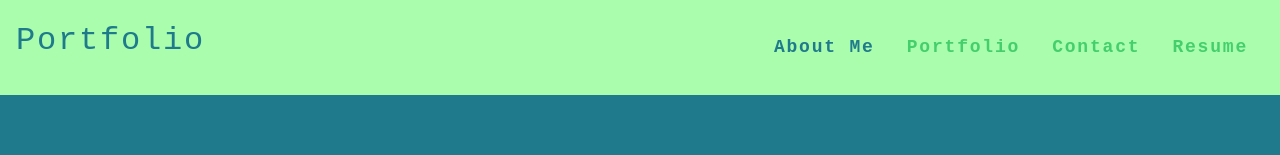
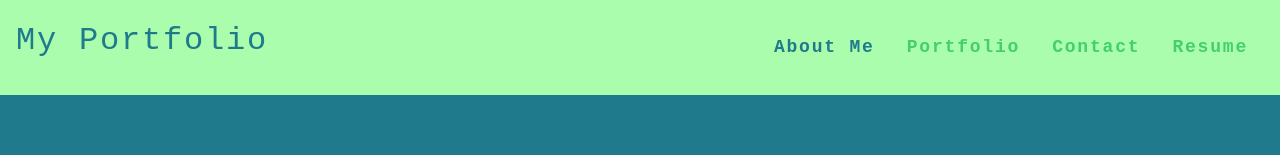
Before and after one commit to jsnbdrx/react-portfolio, a React (Create React App) app: page / in a window 1280 px wide. Shown: the top 155 px of the page. Built offline with nearby package versions, Linux system fonts and the light colour scheme.

Commit message:
minor updates

```diff
--- a/package.json
+++ b/package.json
@@ -11,6 +11,7 @@
     "react": "^17.0.2",
     "react-bootstrap": "^2.2.0",
     "react-dom": "^17.0.2",
+    "react-router-dom": "^6.2.2",
     "react-scripts": "5.0.0",
     "web-vitals": "^2.1.4"
   },
--- a/src/components/Header/index.js
+++ b/src/components/Header/index.js
@@ -7,7 +7,7 @@ function Header(props) {
     return (
         <header>
             <div>
-                <h2>Portfolio</h2>
+                <h2>My Portfolio</h2>
             </div>
             <div>
                 <Navigation
--- a/src/components/Resume/index.js
+++ b/src/components/Resume/index.js
@@ -28,7 +28,7 @@ function Resume() {
 					<li>Node</li>
 					<li>Express</li>
 					<li>Model View Controller (MVC)</li>
-					<li>REST</li>
+					<li>RESTful APIs</li>
 					<li>Progressive Web Applications (PWA)</li>
 				</ol>
 				<br></br>
```
Also changed, not shown: 1 other file (tests, documents, lock files or other folders).
